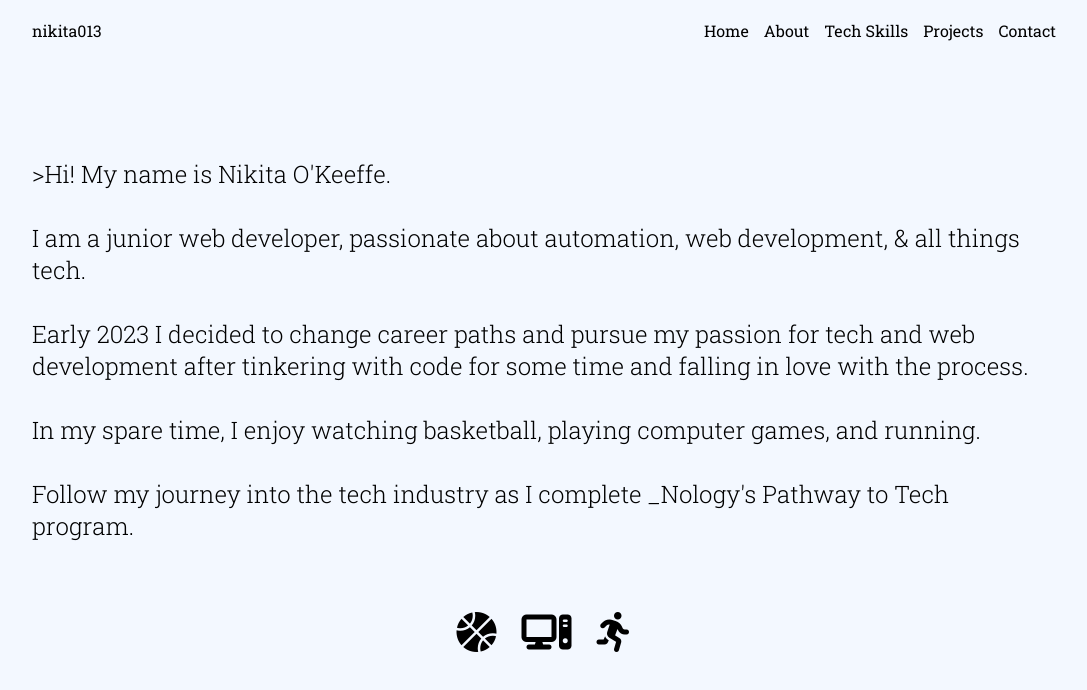
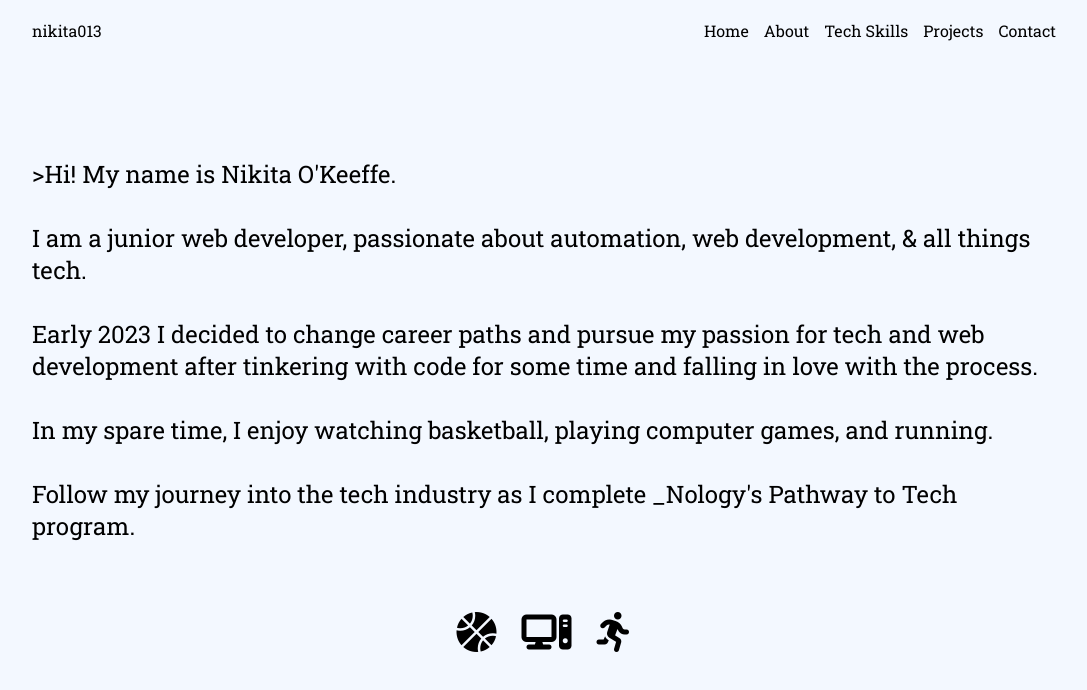
Before and after one commit to nikitao13/nology-portfolio, a plain HTML site: page about.html in a window 1280 px wide. Shown: the whole page, without its empty margins (96-1183 px from the left). Drawn offline with Linux system fonts and the light colour scheme.

Commit message:
improved styling for projets page

```diff
--- a/styles/style.scss
+++ b/styles/style.scss
@@ -82,7 +82,7 @@ main {
   }
 
   &__title {
-    font-weight: 300;
+    font-weight: 400;
   }
 
   &__skills {
@@ -133,6 +133,7 @@ main {
   font-size: v.$font-size-title;
   transition: transform v.$transition-speed ease;
   user-select: none;
+  font-weight: 500;
 
   &:hover {
     transform: scale(1.1);
```
Also changed, not shown: projects.html (+2 -0 lines), styles/style.css, 1 other file.
